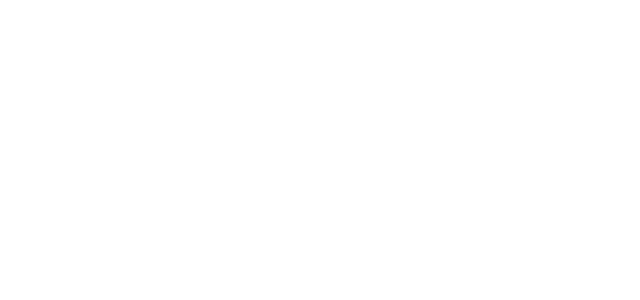
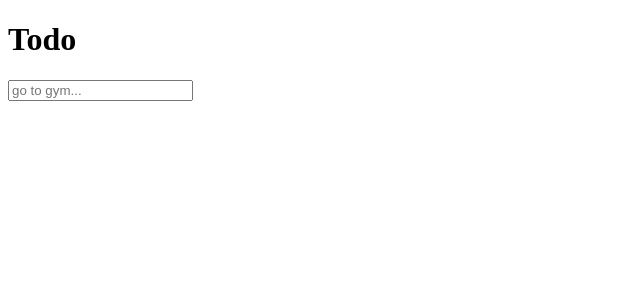
Before and after one commit to Sxnty/to-do, a React (Vite) app: page / in a window 1280 px wide. Shown: the top 300 px of the page, without its empty margins (0-640 px from the left). Built offline with nearby package versions, Linux system fonts and the light colour scheme.

Commit message:
added input and rendered tasks

```diff
--- a/src/App.jsx
+++ b/src/App.jsx
@@ -1,10 +1,11 @@
-import { useState } from "react";
-
+import React from "react";
+import Todo from "./components/Todo";
 function App() {
-  return
-  <>
-
-  </>;
+  return (
+    <>
+      <Todo />
+    </>
+  );
 }
 
 export default App;
--- /dev/null
+++ b/src/components/Todo.jsx
@@ -0,0 +1,34 @@
+import React from "react";
+import { useState } from "react";
+
+function Todo() {
+  const [tasks, setTasks] = useState([]);
+  const [newTask, setNewTask] = useState("");
+
+  const onChangeHandle = (e) => {
+    setNewTask(e.target.value);
+  };
+
+  return (
+    <>
+      <form
+        onSubmit={(e) => {
+          e.preventDefault();
+          setTasks([...tasks, newTask]);
+        }}
+      >
+        <h1>Todo</h1>
+        <input
+          type="text"
+          placeholder="go to gym..."
+          onChange={onChangeHandle}
+        />
+        {tasks.map((e) => {
+          return <h1>{e}</h1>;
+        })}
+      </form>
+    </>
+  );
+}
+
+export default Todo;
```
